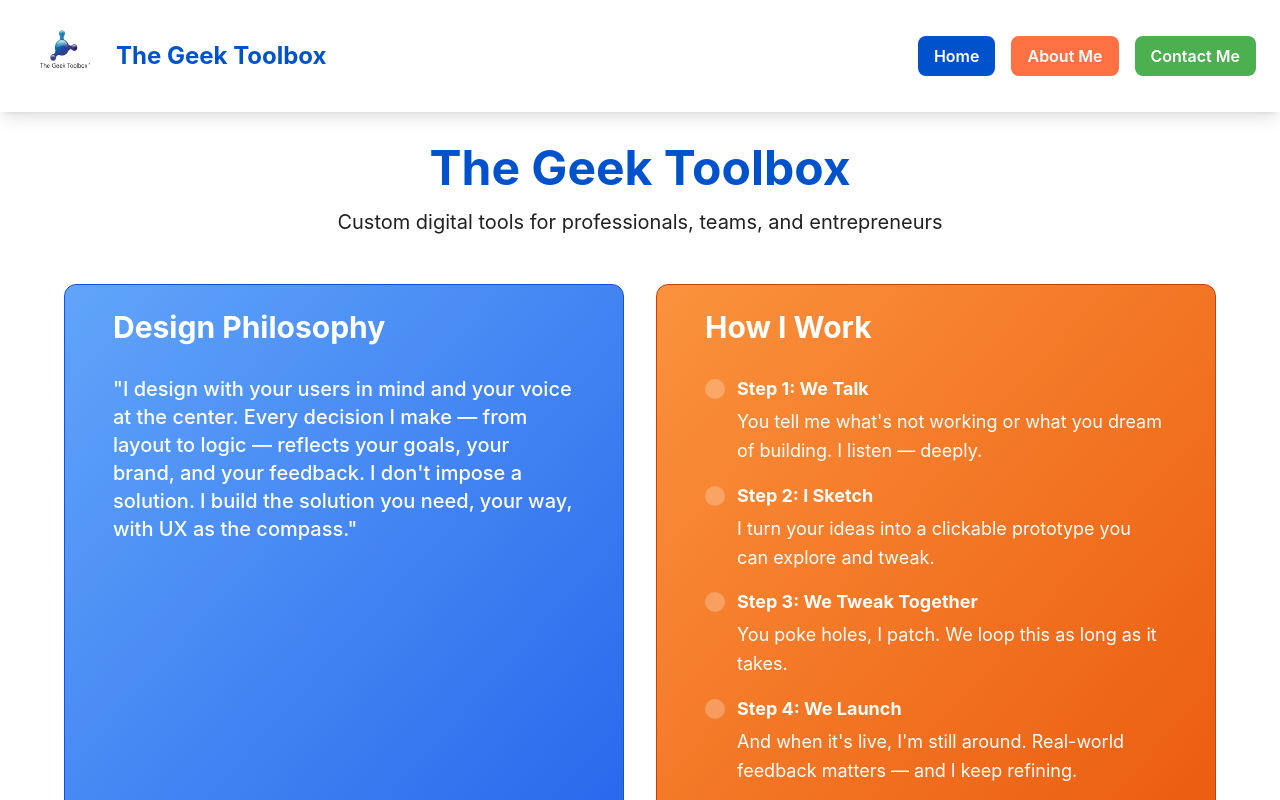
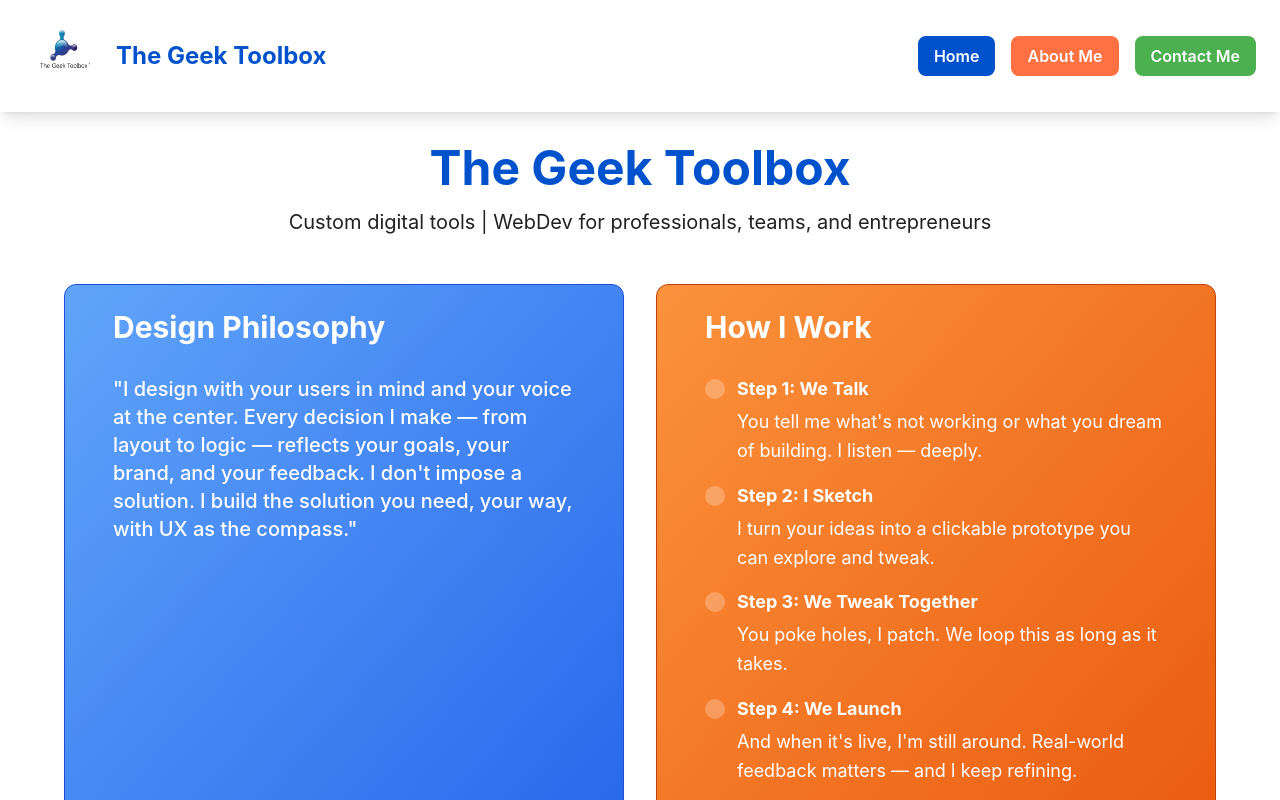
Before and after one commit to KakraGeek/geek_portfolio, a React (Vite) app: page / in a window 1280 px wide. Shown: the top 800 px of the page. Built offline with nearby package versions, Linux system fonts and the light colour scheme.

Commit message:
Update homepage tagline with improved spacing and WebDev focus

```diff
--- a/src/pages/HomePage.tsx
+++ b/src/pages/HomePage.tsx
@@ -12,7 +12,7 @@ export default function HomePage() {
           The Geek Toolbox
         </h1>
         <p className="text-lg md:text-xl text-dark-text px-4">
-          Custom digital tools for professionals, teams, and entrepreneurs
+          Custom digital tools | WebDev for professionals, teams, and entrepreneurs
         </p>
       </div>
 
```
Also changed, not shown: 1 other file (tests, documents, lock files or other folders).
